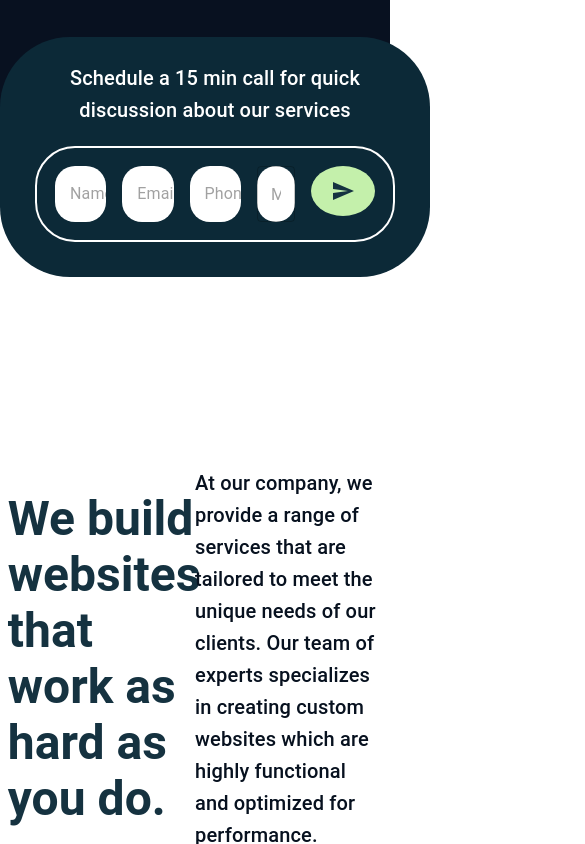
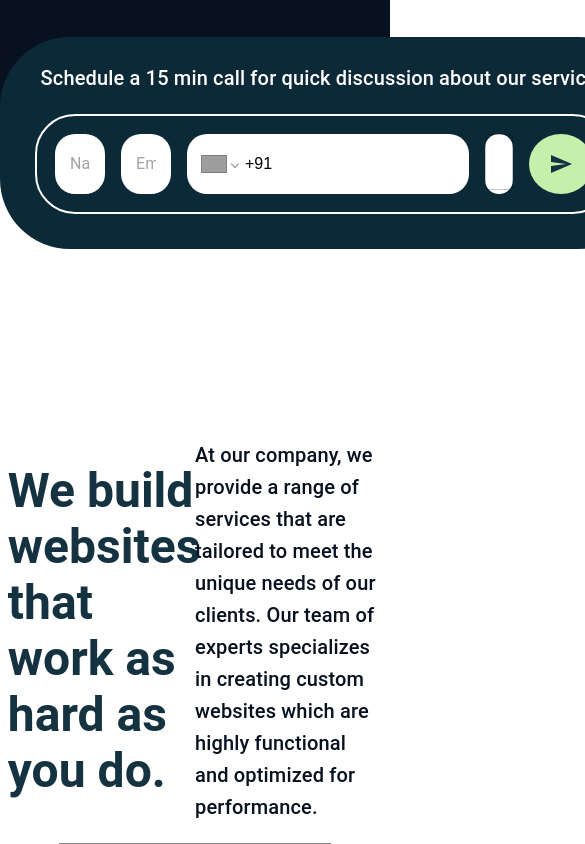
Before and after one commit to Fuelup-YourPresence/FuelUP, a Next.js app: page / in a window 390 px wide. Shown: the part 1000-1844 px from the top of the page, 585 px wide, since content can reach past the window. Built offline with nearby package versions, Linux system fonts and the light colour scheme; grey boxes are pictures that could not be loaded.

Commit message:
react-phone-input integrated

```diff
--- a/pages/components/common/OnSubmitRedirect.jsx
+++ b/pages/components/common/OnSubmitRedirect.jsx
@@ -3,6 +3,7 @@ import { Stack } from "@mui/system";
 import React, { useEffect, useState } from "react";
 import SendIcon from "@mui/icons-material/Send";
 import PhoneInput from "react-phone-number-input";
+import "react-phone-number-input/style.css";
 import { FlagIcon } from "react-flag-kit";
 import styled from "styled-components";
 // import { DemoContainer, DemoItem } from '@mui/x-date-pickers/internals/demo';
@@ -119,7 +120,7 @@ const OnSubmitRedirect = ({ color }) => {
                 style={{
                   borderRadius: "20px",
                   backgroundColor: "white",
-                  paddingLeft: "15px",
+                  padding: " 0 15px",
                 }}
                 fullWidth
                 onChange={(e) => setData({ ...data, name: e.target.value })}
@@ -134,12 +135,12 @@ const OnSubmitRedirect = ({ color }) => {
                 style={{
                   borderRadius: "20px",
                   backgroundColor: "white",
-                  paddingLeft: "15px",
+                  padding: " 0 15px",
                 }}
                 fullWidth
                 onChange={(e) => setData({ ...data, email: e.target.value })}
               />
-              <InputBase
+              {/* <InputBase
                 required
                 id="Phone"
                 label="Phone"
@@ -153,7 +154,25 @@ const OnSubmitRedirect = ({ color }) => {
                 }}
                 fullWidth
                 onChange={(e) => setData({ ...data, phone: e.target.value })}
-              />
+              /> */}
+
+                <PhoneInput
+                  id="phoneInput"
+                  className="phone-input"
+                  international
+                  defaultCountry={"IN"}
+                  limitMaxLength={true}
+                  countryCallingCodeEditable={false}
+                  value={data.phone}
+                  placeholder={"e.g. +91 98374-XXXXX"}
+                  onChange={(value) => setData({ ...data, phone: value })}
+                  style={{
+                    borderRadius: "20px",
+                    backgroundColor: "white",
+                    padding: "0 15px",
+                    border: "none",
+                  }}
+                />
               <LocalizationProvider dateAdapter={AdapterDayjs}>
                 <Stack
                   style={{
@@ -162,16 +181,14 @@ const OnSubmitRedirect = ({ color }) => {
                     borderRadius: "20px",
                   }}
                 >
-                  <MobileDateTimePicker
-                    onChange={handleDateTimeChange}
-                  />
+                  <MobileDateTimePicker onChange={handleDateTimeChange} />
                 </Stack>
               </LocalizationProvider>
               <Button
                 sx={{
                   borderRadius: "50%",
                   backgroundColor: "#C4F0AB",
-                  height: "50px",
+                  height: "60px",
                   "&:hover": {
                     backgroundColor: "white",
                   },
--- a/styles/globals.css
+++ b/styles/globals.css
@@ -2,3 +2,23 @@ body{
   padding:0px;
   margin:0px;
 }
+
+.phone-input {
+  font-size: 1rem;
+  border-radius: 4px;
+}
+
+.phone-input-container:focus-within > .phone-input {
+  border: 1px solid #397ec6;
+}
+
+.phone-input > input {
+  background: transparent;
+  border: none;
+  font-size: 1rem;
+}
+
+.phone-input > input:active,
+.phone-input > input:focus {
+  outline: none;
+}
```
